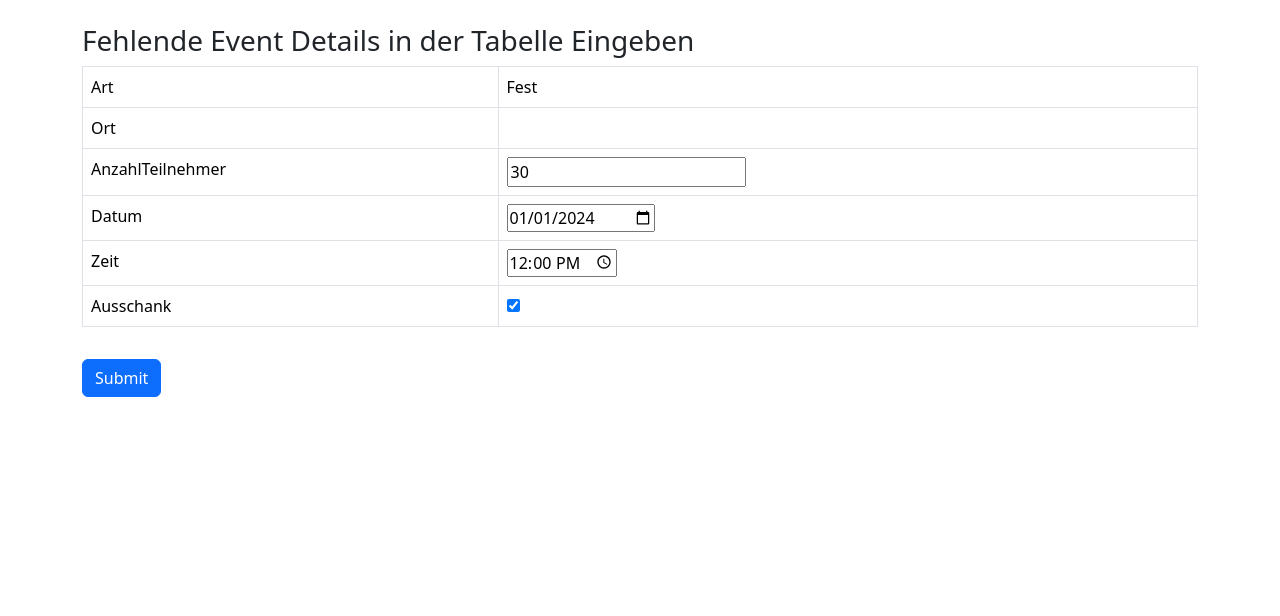
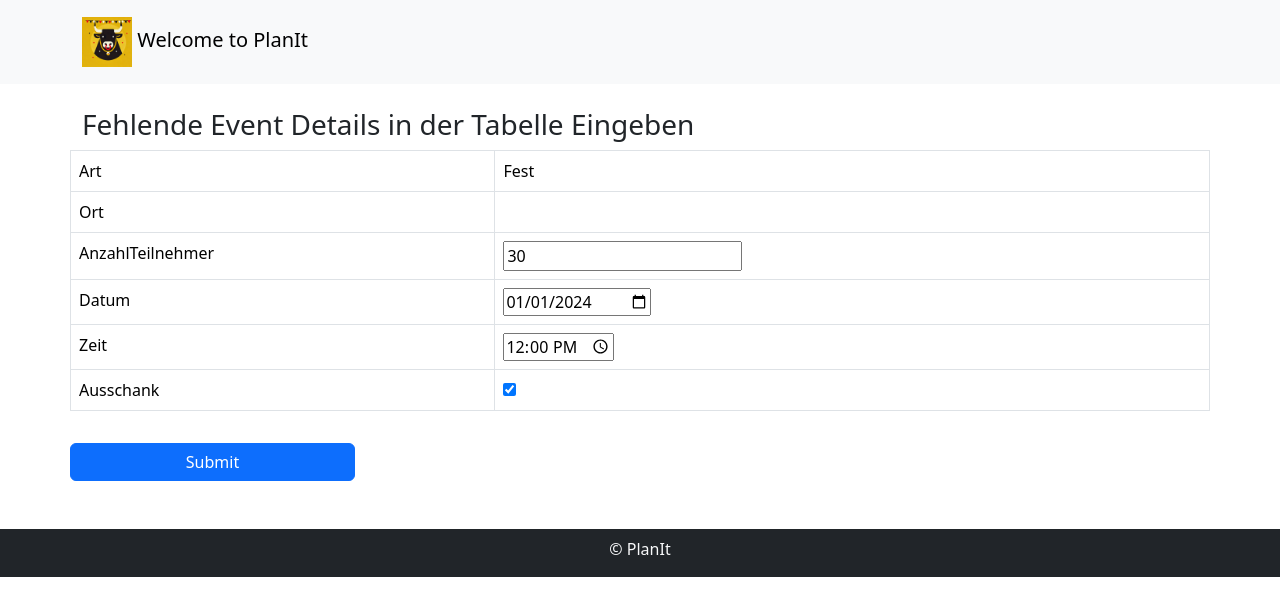
Before and after one commit to mogisler/Hackaton25, a website: page eventdetails.html in a window 1280 px wide. Drawn offline with nearby package versions, Linux system fonts and the light colour scheme.

Commit message:
change design eventdetails.html

```diff
--- a/eventdetails.html
+++ b/eventdetails.html
@@ -10,15 +10,37 @@
 </head>
 
 <body>
+    <header class="bg-light text-center py-1">
+        <nav class="navbar bg-body-tertiary">
+            <div class="container">
+                <a class="navbar-brand" href="./index.html">
+                    <img src="./srcFrontend/Logo.webp" alt="Bootstrap" width="auto" height="50">
+                    Welcome to PlanIt </a>
+            </div>
+        </nav>
+    </header>
+    <main>
         <div class="container mt-4">
+            <div class="row">
                 <h3>Fehlende Event Details in der Tabelle Eingeben</h3>
                 <table class="table table-bordered">
                     <tbody id="tableBody">
                         <!-- Rows will be dynamically added here -->
                     </tbody>
                 </table>
-        <button id="submitDetails" class="btn btn-primary mt-3">Submit</button>
+                <button id="submitDetails" class="btn btn-primary mt-3 col-3">Submit</button>
             </div>
+        </div>
+    </main>
+    <footer>
+        <div class="footer bg-dark text-light text-center text-lg-start mt-5">
+            <div class="row">
+                <div class="text-center">
+                    <p class="mt-2">&#169 PlanIt</p>
+                </div>
+            </div>
+        </div>
+    </footer>
     <script src="displaytable.js"></script>
 </body>
 
```
Lines whose indentation alone changed are shown as unchanged.
